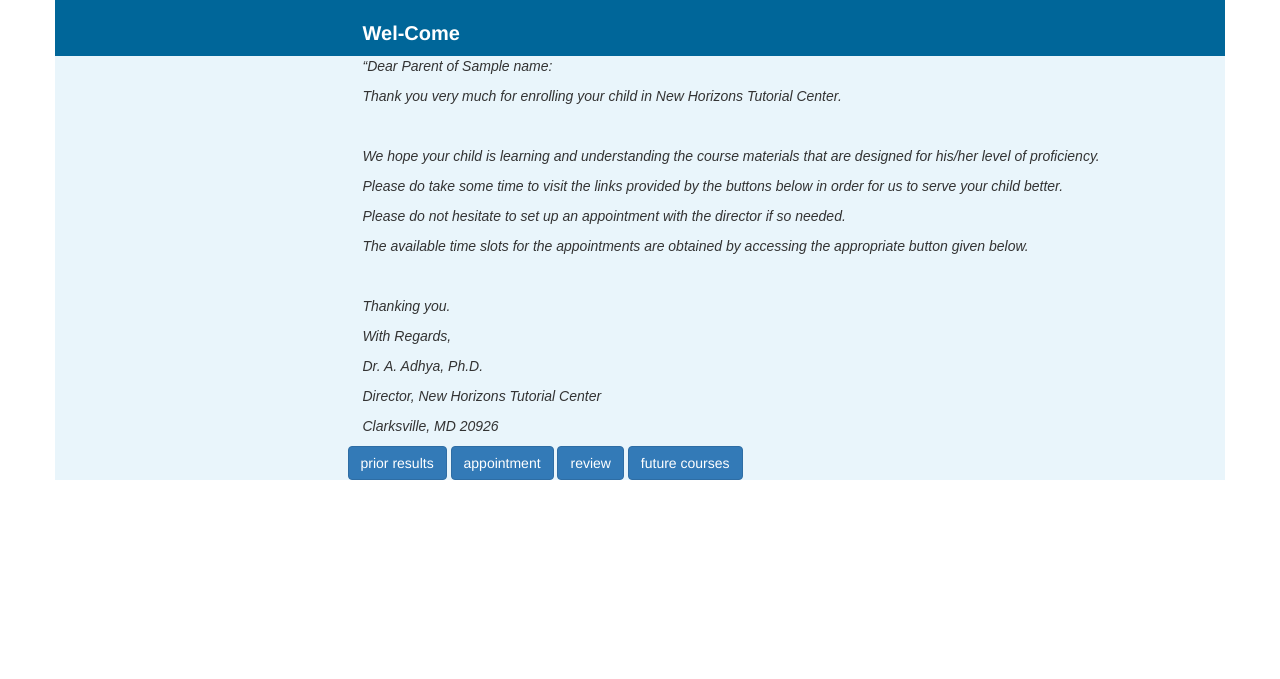
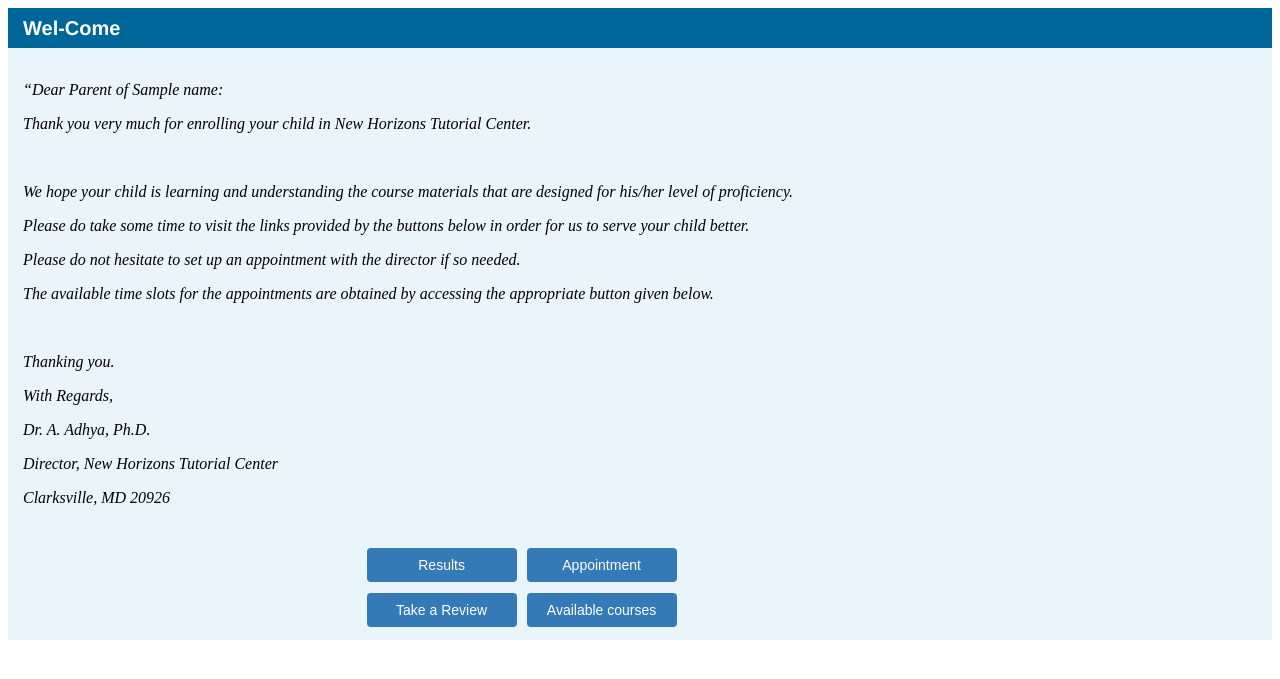
Before and after one commit to Gaurishankar11/deploy, a Django app: template feedback_manager/templates/email_temp.html in a window 1280 px wide. Shown: the top 679 px of the page. Run offline with Django 3.2, Linux system fonts and the light colour scheme; data comes from the database, SQL or seed files in the repository; tables that the repository leaves empty hold one stand-in row (values such as "Sample post"); the template is opened without the code that fills it: values that come from a table or form of the project are taken from there, most other values are stand-ins (such as "Sample title", 1, 10 or a date in 2020); some libraries are stand-ins or nearby versions.

Commit message:
commited code

```diff
--- a/feedback_manager/models.py
+++ b/feedback_manager/models.py
@@ -104,6 +104,7 @@
 	name = models.CharField(max_length=48, unique=True, choices=feedback_types)
 	questions = models.ManyToManyField(Question, blank=True)
 	status = models.CharField(max_length=10, choices=type_status, default='A')
+	order_id = models.IntegerField(default=0)
 
 	def is_results(self):
 		if self.name == 'prior results':
--- a/feedback_manager/templates/email_temp.html
+++ b/feedback_manager/templates/email_temp.html
@@ -3,83 +3,73 @@
 <head>
     <title>New Horizons Tutorial Center</title>
     <meta charset="utf-8">
-  <meta name="viewport" content="width=device-width, initial-scale=1">  <link rel="stylesheet" href="https://maxcdn.bootstrapcdn.com/bootstrap/3.3.7/css/bootstrap.min.css">
-  <script src="https://ajax.googleapis.com/ajax/libs/jquery/3.2.0/jquery.min.js"></script>
-  <script src="https://maxcdn.bootstrapcdn.com/bootstrap/3.3.7/js/bootstrap.min.js"></script>
+    <meta name="viewport" content="width=device-width, initial-scale=1">
     <style type="text/css">
-.heading {
+        /*.heading {
             font-family: 'Helvetica Neue', 'Helvetica', Helvetica, Arial, sans-serif;
             color: #FFFFFF;
             font-weight: 600;
             font-size: 20px;
             line-height: 1.3;
-}
+        }*/
+        /*.left-padding {
+            padding-left: 15px;
+        }*/
 
-
-.left-padding {
-    padding-left: 15px;
-}
-
-.main-content {
-    FONT-SIZE: 14px;
+        /*.main-content {
+            font-size: : 14px;
             font-family: Arial,Helvetica,sans-serif;
         }
         .button{
             color: #fff;
             background-color: #337ab7;
             border-color: #2e6da4;
-}
+        }*/
     </style>
 
 </head>
 <body>
 
-  <div class="container" style="background-color: #006699;">
-    <div class="row">
-        <div class="col-md-offset-3 col-centered left-padding">
-        <h1 class="heading">Wel-Come</h1>
+    <div class="container">
+        <div class="row" style="background-color: #006699;">
+            <div class="col-md-offset-3 col-centered" style="padding: 7px;padding-left: 15px;">
+                <span class="heading" style="font-family: 'Helvetica Neue', 'Helvetica', Helvetica, Arial, sans-serif;
+            color: #FFFFFF;
+            font-weight: 600;
+            font-size: 20px;
+            line-height: 1.3;">Wel-Come</span>
             </div>
         </div>
-</div>
-
-<div class="container" style="background-color: #e9f5fb;">
-    <div class="row">
-    <div class="col-md-offset-3 col-centered main-content left-padding">
+        <div class="row"  style="background-color: #e9f5fb;padding-bottom: 5px;padding-top: 10px;">
+            <div class="col-md-offset-3 col-centered main-content" style="padding: 7px;padding-left: 15px;">
                 <p><em>&ldquo;Dear Parent of {{name}}:</em></p>
-
                 <p><em>Thank you very much for enrolling your child in New Horizons Tutorial Center. </em></p>
-
                 <p>&nbsp;</p>
-
                 <p><em>We hope your child is learning and understanding the course materials that are designed for his/her level of proficiency.</em></p>
-
                 <p><em>Please do take some time to visit the links provided by the buttons below in order for us to serve your child better.</em></p>
-
                 <p><em>Please do not hesitate to set up an appointment with the director if so needed. </em></p>
-
                 <p><em>The available time slots for the appointments are obtained by accessing the appropriate button given below.</em></p>
-
                 <p>&nbsp;</p>
-
                 <p><em>Thanking you.</em></p>
-
                 <p><em>With Regards,</em></p>
-
                 <p><em>Dr. A. Adhya, Ph.D.</em></p>
-
                 <p><em>Director, New Horizons Tutorial Center</em></p>
-
                 <p><em>Clarksville, MD 20926</em></p>
             </div>
         </div>
-  <div class="row">
-    <div class="col-md-offset-3 col-centered">
+        <div class="row"  style="background-color: #e9f5fb;padding-bottom: 5px;padding-top: 10px;">
+            <div class="col-md-offset-1 col-centered">
+
                 {% for feedback in feedbacks %}
-
-        <a href="https://afternoon-mountain-42194.herokuapp.com/{{feedback.code}}"><button type="button" class="btn btn-primary button">{{feedback.feedback_type}}</button></a>
+                <div class="col-md-6 col-xs-12 col-sm-6" style="text-align:{% if forloop.counter|divisibleby:2 %} left;{% else %} right;{% endif %}padding: 3px;width: 40%;display: inline-block;">
+                    <a href="https://afternoon-mountain-42194.herokuapp.com/{{feedback.code}}">
+                        <button type="button" class="btn btn-primary" style="color: #fff;background-color: #337ab7;border-color: #2e6da4;margin-bottom: 5px;width: 150px;display: inline-block;padding: 6px 12px;font-size: 14px;font-weight: 400;line-height: 1.42857143;text-align: center;white-space: nowrap;vertical-align: middle;cursor: pointer;    border-radius: 4px;border: 1px solid transparent;">{{feedback.feedback_type.get_name_display}}</button>
+                    </a>
+                </div>
                 {% endfor %}
             </div>
         </div>
     </div>
 </body>
+
 </html>
--- a/feedback_manager/templates/feedback_form.html
+++ b/feedback_manager/templates/feedback_form.html
@@ -38,6 +38,7 @@
 	{% if objs.feedback_type.is_results %}
   <div class="row">
     <div class="col-md-offset-4 col-md-4">
+    {% if grade_objs %}
     <table class="table table-bordered" style="border: 3px solid black; border-collapse: collapse; margin: auto;">
 <!--       <table align="center"> -->
 
@@ -61,6 +62,9 @@
             {% endfor %}
         </tbody>
     </table>
+    {% else %}
+    <p class="alert alert-info" style="margin: 25px;">You have not registered for any courses prior to this.<br>Thanks</p>
+    {% endif %}
     </div>
     </div>
 
--- a/feedback_manager/views.py
+++ b/feedback_manager/views.py
@@ -135,3 +135,7 @@
 	#response = {'success':True, 'available_appointments': available_appointments}
 	#return HttpResponse(JsonResponse(response_data), content_type="application/json")
 	return JsonResponse(response)
+
+# def email_test(request):
+# 	feedbacks = Feedback.objects.filter(user=request.user, status='A').order_by('feedback_type__order_id')
+# 	return render(request, 'email_temp.html', {'feedbacks': feedbacks, 'name':request.user.username})
--- a/prototype/settings.py
+++ b/prototype/settings.py
@@ -130,8 +130,8 @@
 EMAIL_PORT = 587
 
 # Optional SMTP authentication information for EMAIL_HOST.
-EMAIL_HOST_USER = 'gaurishankar.neo@gmail.com'
-EMAIL_HOST_PASSWORD = 'new@neo123'
+EMAIL_HOST_USER = 'Sidtest9591@Gmail.com'
+EMAIL_HOST_PASSWORD = 'Bondelcourt700019'
 EMAIL_USE_TLS = True
 
 BOOTSTRAP_ADMIN_SIDEBAR_MENU = True
```
Also changed, not shown: feedback_manager/admin.py (+4 -3 lines). Lines whose indentation alone changed are shown as unchanged.
